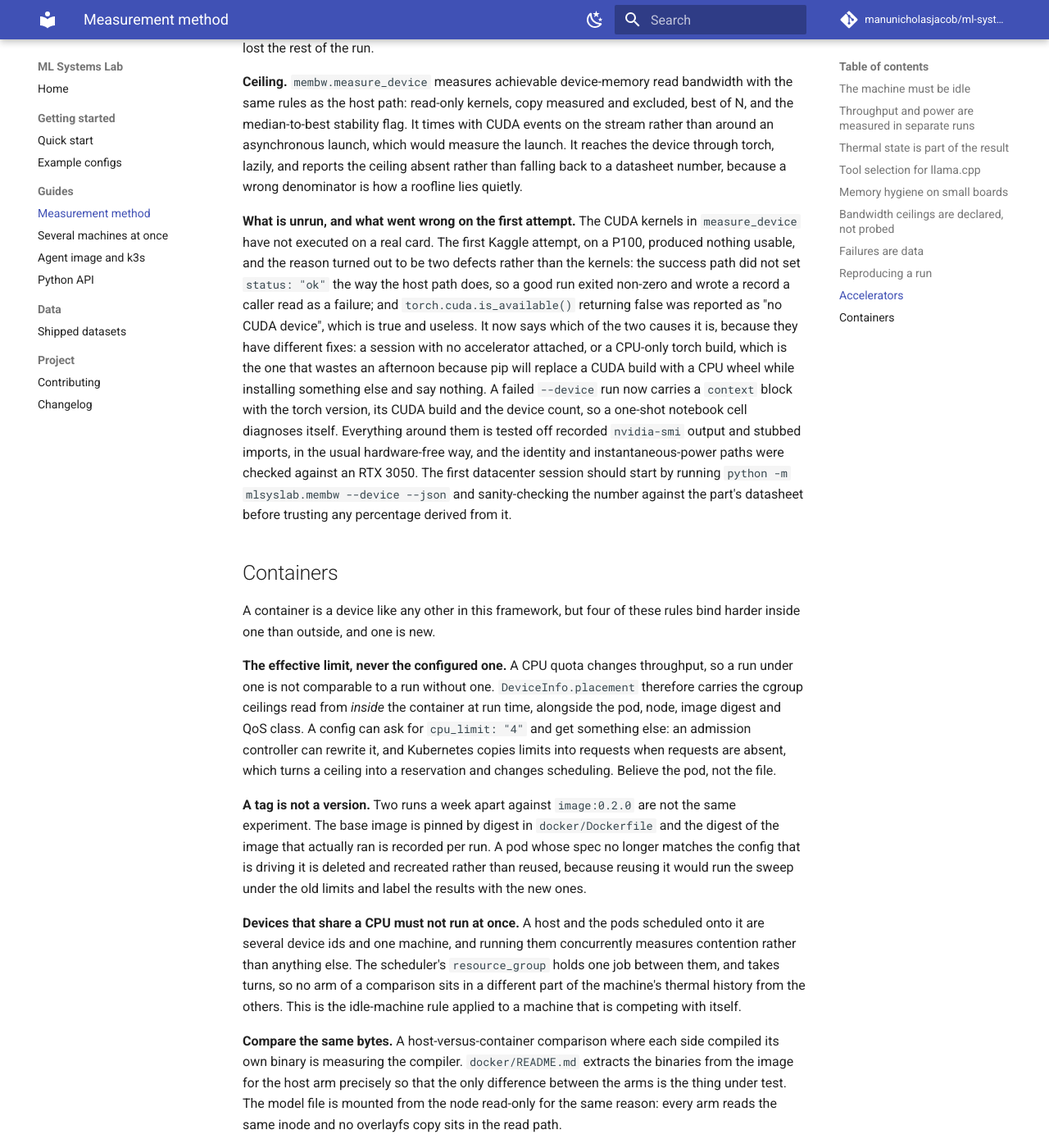
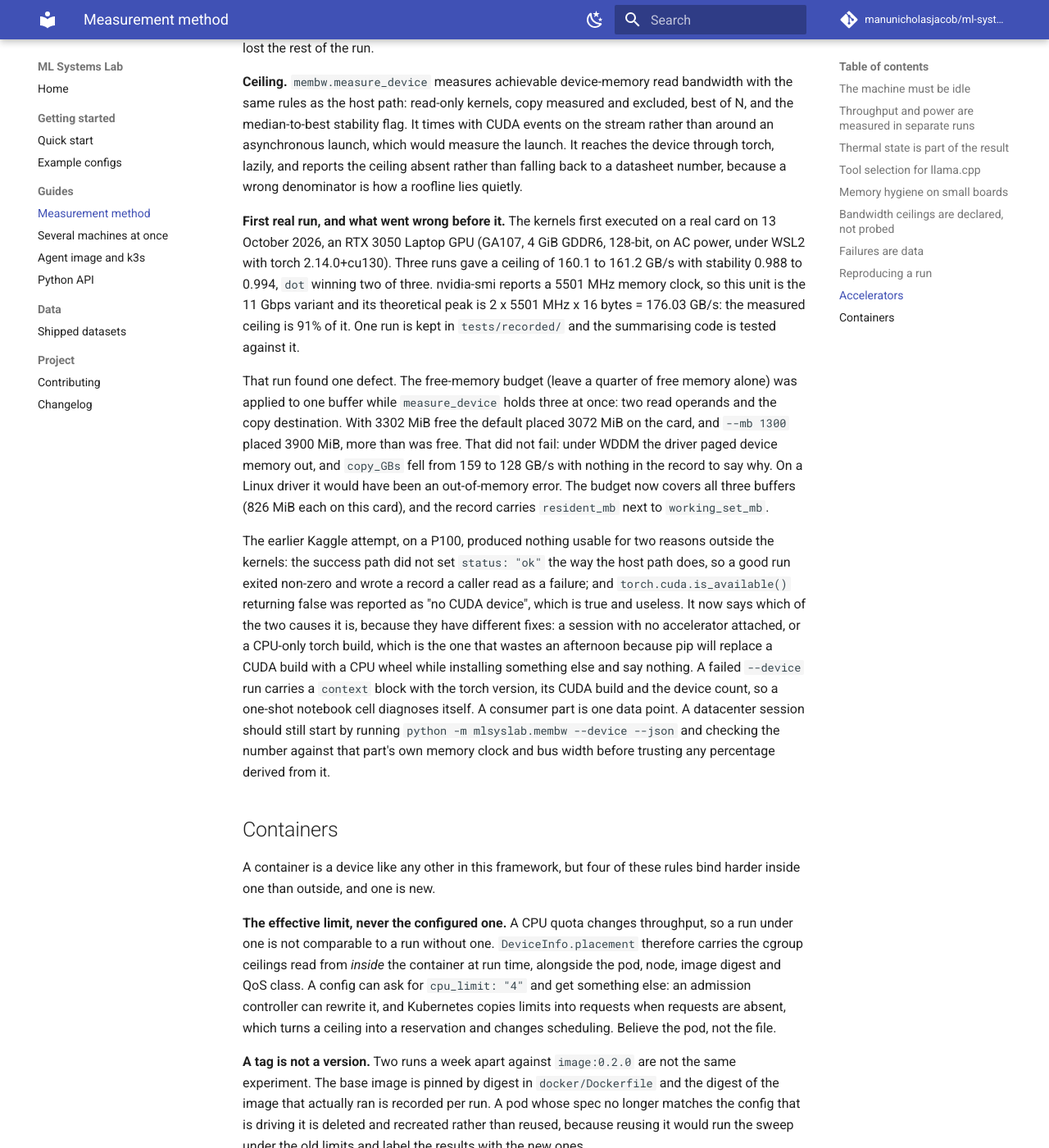
Before and after one commit to manunicholasjacob/ml-systems-lab, an MkDocs documentation site: the page built from docs/METHOD.md, in a window 1280 px wide and 1400 px high, scrolled down 4046 px. Shown: the whole window at 82% size. Built offline with MkDocs 1.6.1 and Material for MkDocs 9.7.7, drawn with Linux system fonts in a browser that asks for light colours; comment, search, counter and statistics services are not loaded.

Commit message:
membw --device: first real-card run, and size buffers to the budget
First execution of the CUDA kernels, on an RTX 3050 Laptop GPU (GA107,
4 GiB, 5501 MHz memory clock, so 176.03 GB/s theoretical), on AC power
under WSL2 with torch 2.14.0+cu130: 160.1 to 161.2 GB/s over three runs,
91% of theoretical, stability above 0.98.

The run found one defect. The free-memory budget was applied to one
buffer while measure_device holds three (two read operands and the copy
destination). With 3302 MiB free the default placed 3072 MiB on the
card, and --mb 1300 placed 3900 MiB. Under WDDM that paged silently and
copy_GBs fell from 159 to 128 GB/s. The budget now covers all three
buffers and the record carries resident_mb.

The summarising step is split out as summarise_device() and tested
against the recorded run in tests/recorded/.

Refs #1

Co-Authored-By: Claude Opus 5.5 <noreply@anthropic.com>

```diff
--- a/docs/METHOD.md
+++ b/docs/METHOD.md
@@ -170,23 +170,36 @@ around an asynchronous launch, which would measure the launch. It reaches the de
 through torch, lazily, and reports the ceiling absent rather than falling back to a
 datasheet number, because a wrong denominator is how a roofline lies quietly.
 
-**What is unrun, and what went wrong on the first attempt.** The CUDA kernels in
-`measure_device` have not executed on a real card. The first Kaggle attempt, on a P100,
-produced nothing usable, and the reason turned out to be two defects rather than the
+**First real run, and what went wrong before it.** The kernels first executed on a real
+card on 13 October 2026, an RTX 3050 Laptop GPU (GA107, 4 GiB GDDR6, 128-bit, on AC
+power, under WSL2 with torch 2.14.0+cu130). Three runs gave a ceiling of 160.1 to
+161.2 GB/s with stability 0.988 to 0.994, `dot` winning two of three. nvidia-smi reports
+a 5501 MHz memory clock, so this unit is the 11 Gbps variant and its theoretical peak is
+2 x 5501 MHz x 16 bytes = 176.03 GB/s: the measured ceiling is 91% of it. One run is kept
+in `tests/recorded/` and the summarising code is tested against it.
+
+That run found one defect. The free-memory budget (leave a quarter of free memory alone)
+was applied to one buffer while `measure_device` holds three at once: two read operands
+and the copy destination. With 3302 MiB free the default placed 3072 MiB on the card, and
+`--mb 1300` placed 3900 MiB, more than was free. That did not fail: under WDDM the driver
+paged device memory out, and `copy_GBs` fell from 159 to 128 GB/s with nothing in the
+record to say why. On a Linux driver it would have been an out-of-memory error. The budget
+now covers all three buffers (826 MiB each on this card), and the record carries
+`resident_mb` next to `working_set_mb`.
+
+The earlier Kaggle attempt, on a P100, produced nothing usable for two reasons outside the
 kernels: the success path did not set `status: "ok"` the way the host path does, so a good
 run exited non-zero and wrote a record a caller read as a failure; and
 `torch.cuda.is_available()` returning false was reported as "no CUDA device", which is true
 and useless. It now says which of the two causes it is, because they have different fixes:
 a session with no accelerator attached, or a CPU-only torch build, which is the one that
 wastes an afternoon because pip will replace a CUDA build with a CPU wheel while installing
-something else and say nothing. A failed `--device` run now carries a `context` block with
+something else and say nothing. A failed `--device` run carries a `context` block with
 the torch version, its CUDA build and the device count, so a one-shot notebook cell
 diagnoses itself.
-Everything around them is tested off recorded `nvidia-smi` output and stubbed imports, in
-the usual hardware-free way, and the identity and instantaneous-power paths were checked
-against an RTX 3050. The first datacenter session should start by running
-`python -m mlsyslab.membw --device --json` and sanity-checking the number against the
-part's datasheet before trusting any percentage derived from it.
+A consumer part is one data point. A datacenter session should still start by running
+`python -m mlsyslab.membw --device --json` and checking the number against that part's
+own memory clock and bus width before trusting any percentage derived from it.
 
 ## Containers
 
```
Also changed, not shown: CHANGELOG.md (+15 -2 lines), 3 other files.
